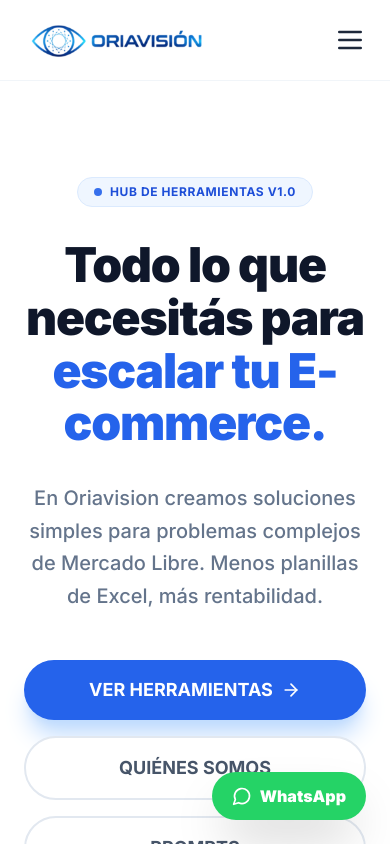
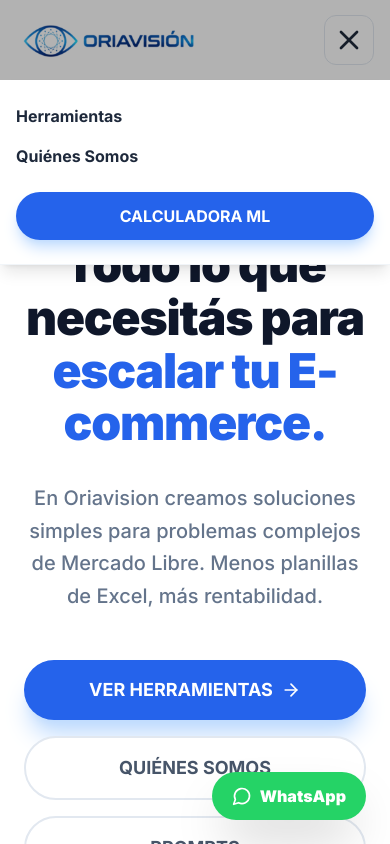
Before and after one commit to BengoDamian/oriavision-hub, a Next.js app: page / in a window 390 px wide. Both pictures are taken after a click on the button "Abrir menú". Shown: the top 844 px of the page. Built offline with nearby package versions, Linux system fonts and the light colour scheme.

Commit message:
Feature mensaje y navbar celular

```diff
--- a/src/app/page.tsx
+++ b/src/app/page.tsx
@@ -7,7 +7,7 @@ export default function Home() {
     <main className="flex flex-col min-h-screen">
       {/* Floating WhatsApp button */}
       <a
-        href="https://wa.me/5491127575675"
+        href="https://wa.me/5491127575675?text=Hola+OriaVisi%C3%B3n%21+Quiero+m%C3%A1s+info%2C+por+favor."
         target="_blank"
         rel="noreferrer"
         aria-label="WhatsApp"
--- a/src/components/Navbar.tsx
+++ b/src/components/Navbar.tsx
@@ -1,13 +1,38 @@
+"use client";
+
 import Link from "next/link";
 import Image from "next/image";
-import { Menu } from "lucide-react";
+import { Menu, X } from "lucide-react";
+import { useEffect, useState } from "react";
 
 export default function Navbar() {
+  const [open, setOpen] = useState(false);
+
+  const close = () => setOpen(false);
+  const toggle = () => setOpen((v) => !v);
+
+  // Cerrar con ESC
+  useEffect(() => {
+    const onKeyDown = (e: KeyboardEvent) => {
+      if (e.key === "Escape") close();
+    };
+    window.addEventListener("keydown", onKeyDown);
+    return () => window.removeEventListener("keydown", onKeyDown);
+  }, []);
+
+  // Bloquear scroll del body cuando el menú está abierto
+  useEffect(() => {
+    document.body.style.overflow = open ? "hidden" : "";
+    return () => {
+      document.body.style.overflow = "";
+    };
+  }, [open]);
+
   return (
     <nav className="sticky top-0 z-50 w-full bg-white/80 backdrop-blur-md border-b border-slate-100">
-      <div className="container h-20 flex items-center justify-between">
+      <div className="container mx-auto px-4 h-20 flex items-center justify-between">
         {/* LOGO */}
-        <Link href="/" className="flex items-center">
+        <Link href="/" className="flex items-center" onClick={close}>
           <Image
             src="/logo.png"
             alt="Oriavisión"
@@ -44,11 +69,63 @@ export default function Navbar() {
           </a>
         </div>
 
-        {/* Mobile */}
-        <button className="md:hidden text-slate-800" aria-label="Abrir menú">
-          <Menu className="w-8 h-8" />
+        {/* Mobile toggle */}
+        <button
+          className="md:hidden text-slate-800 p-2 rounded-xl border border-slate-200 bg-white"
+          aria-label={open ? "Cerrar menú" : "Abrir menú"}
+          aria-expanded={open}
+          aria-controls="mobile-menu"
+          onClick={toggle}
+        >
+          {open ? <X className="w-8 h-8" /> : <Menu className="w-8 h-8" />}
         </button>
       </div>
+
+      {/* Mobile menu */}
+      {open && (
+        <>
+          {/* Overlay para cerrar tocando afuera */}
+          <button
+            className="md:hidden fixed inset-0 z-40 bg-black/30"
+            aria-label="Cerrar menú"
+            onClick={close}
+          />
+
+          {/* Panel */}
+          <div
+            id="mobile-menu"
+            className="md:hidden fixed top-20 left-0 right-0 z-50 bg-white border-b border-slate-100 shadow-lg"
+          >
+            <div className="container mx-auto px-4 py-6 flex flex-col gap-4">
+              <Link
+                href="/#herramientas"
+                onClick={close}
+                className="text-base font-bold text-slate-800"
+              >
+                Herramientas
+              </Link>
+
+              <Link
+                href="/#nosotros"
+                onClick={close}
+                className="text-base font-bold text-slate-800"
+              >
+                Quiénes Somos
+              </Link>
+
+              <a
+                href="https://calculadoraml.oriavision.com.ar"
+                target="_blank"
+                rel="noreferrer"
+                onClick={close}
+                className="mt-2 w-full text-center bg-brand-600 text-white px-6 py-3 rounded-full font-bold shadow-lg shadow-blue-200 hover:bg-brand-700 transition-colors"
+              >
+                CALCULADORA ML
+              </a>
+            </div>
+          </div>
+        </>
+      )}
     </nav>
   );
 }
```
